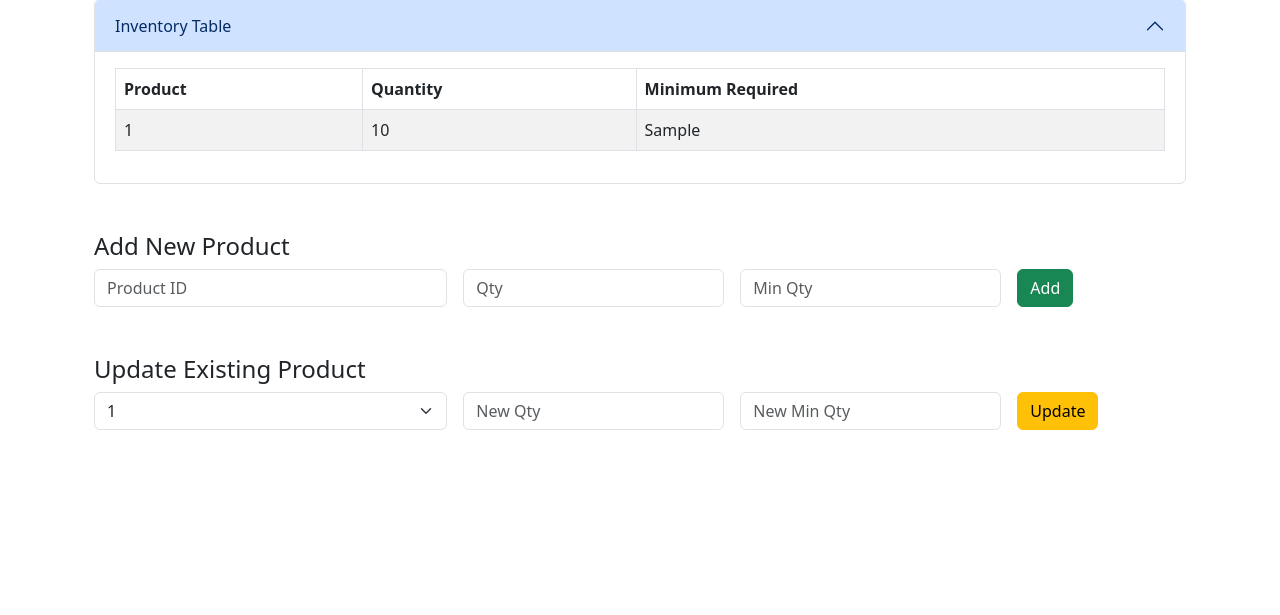
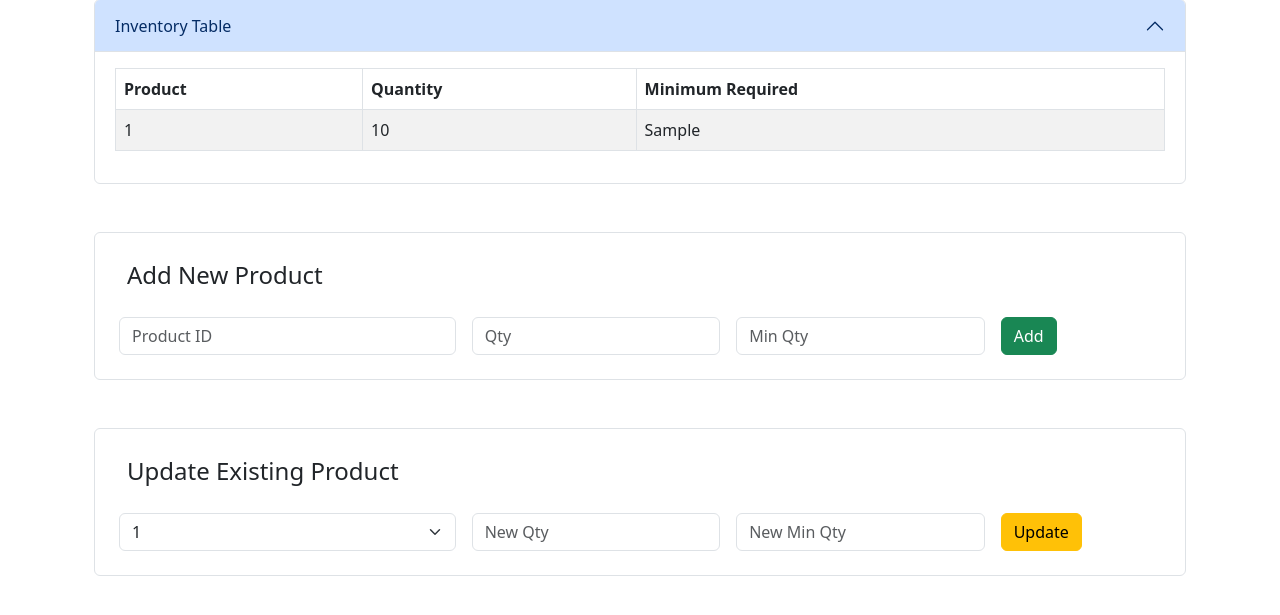
Before and after one commit to nelefrenn/inventory-app, a Flask app: template templates/inventory.html in a window 1280 px wide. Shown: the part 143-758 px from the top of the page. Run offline with Flask 3, Linux system fonts and the light colour scheme; the template is opened without the code that fills it: most values are stand-ins (such as "Sample title", 1, 10 or a date in 2020).

Commit message:
Update inventory.html

```diff
--- a/templates/inventory.html
+++ b/templates/inventory.html
@@ -42,7 +42,8 @@
     </div>
   </div>
 
-  <h4 class="mt-5">Add New Product</h4>
+  <fieldset class="border p-4 rounded mt-5">
+    <legend class="w-auto px-2">Add New Product</legend>
     <form method="post" class="row g-3">
       <div class="col-md-4">
         <input type="text" name="product" class="form-control" placeholder="Product ID" required>
@@ -57,8 +58,10 @@
         <button type="submit" class="btn btn-success">Add</button>
       </div>
     </form>
+  </fieldset>
 
-  <h4 class="mt-5">Update Existing Product</h4>
+  <fieldset class="border p-4 rounded mt-5">
+    <legend class="w-auto px-2">Update Existing Product</legend>
     <form method="post" class="row g-3">
       <div class="col-md-4">
         <select name="update_product" class="form-select" required>
@@ -77,6 +80,7 @@
         <button type="submit" class="btn btn-warning">Update</button>
       </div>
     </form>
+  </fieldset>
 </div>
 
 <style>
```
Lines whose indentation alone changed are shown as unchanged.
